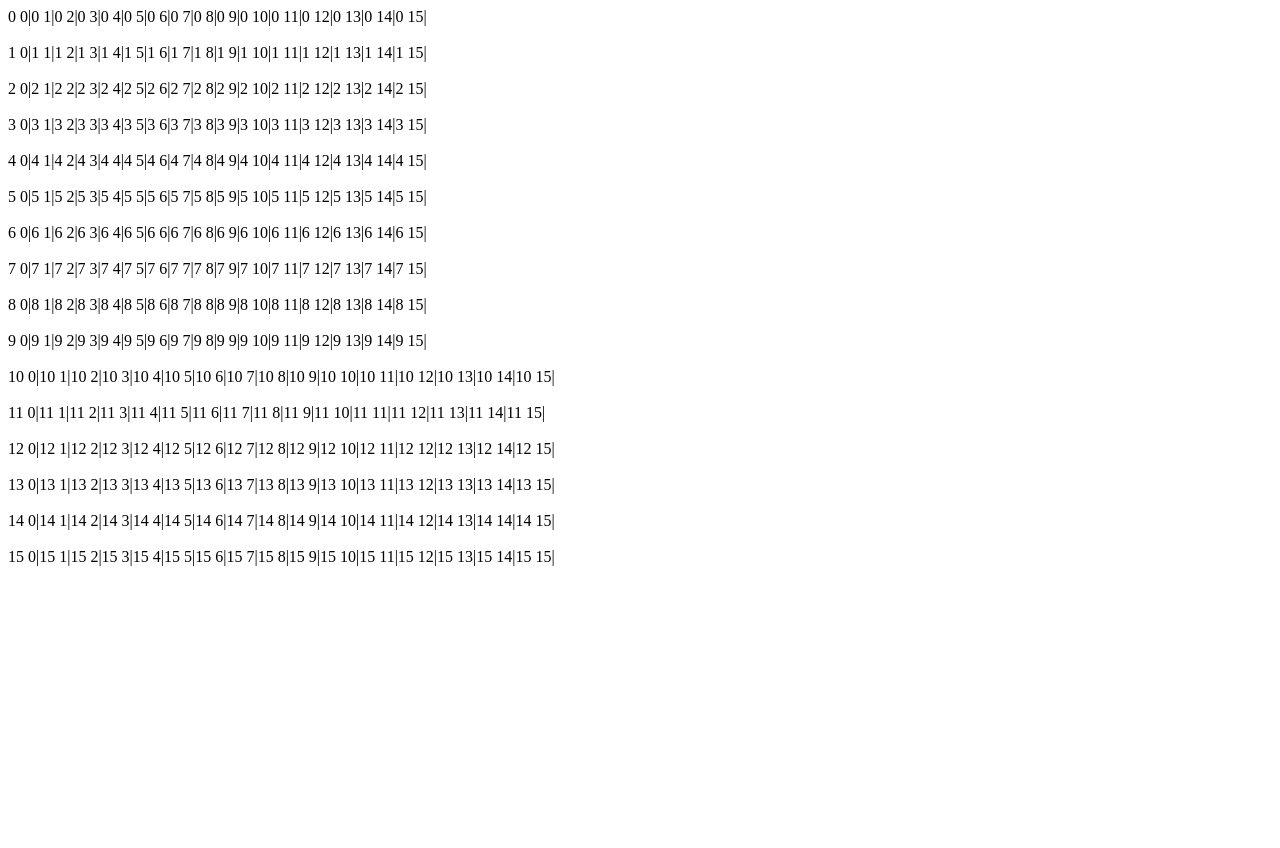
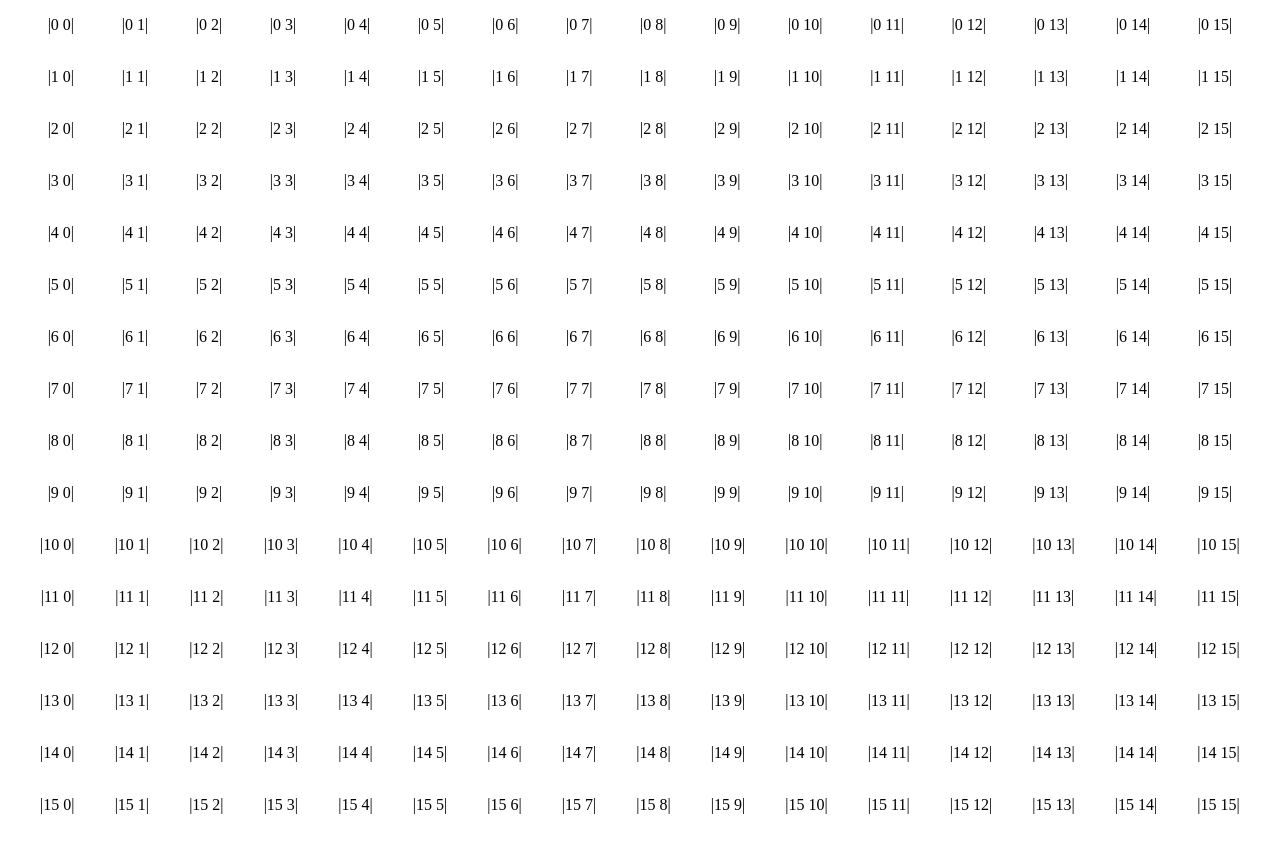
Before and after one commit to Hagnap/simple-etch-a-sketch, a plain HTML site: page index.html in a window 1280 px wide. Before the commit the page ends 800 px from the top, so only its background shows below. Drawn offline with Linux system fonts and the light colour scheme.

Commit message:
Add CSS/Flexbox to space divs evenly

```diff
--- a/script.js
+++ b/script.js
@@ -8,12 +8,11 @@ function createSquareDivs() {
         squareDivRow.classList.add('square-div-row');
 
 
-
         for(let j = 0; j < 16; j++) {
             // Create div
             let square = document.createElement('div');
             square.classList.add('square-div');
-            square.textContent = (i + " "+ j + '|');
+            square.textContent = ('|' + i + " "+ j + '|');
 
             // Add div
             squareDivRow.appendChild(square);
--- a/style.css
+++ b/style.css
@@ -1,4 +1,9 @@
-
 .square-div-row {
     display: flex;
+    justify-content: space-evenly;
 }
+
+.square-div {
+    margin: 4px;
+    padding: 4px;
+}
```
